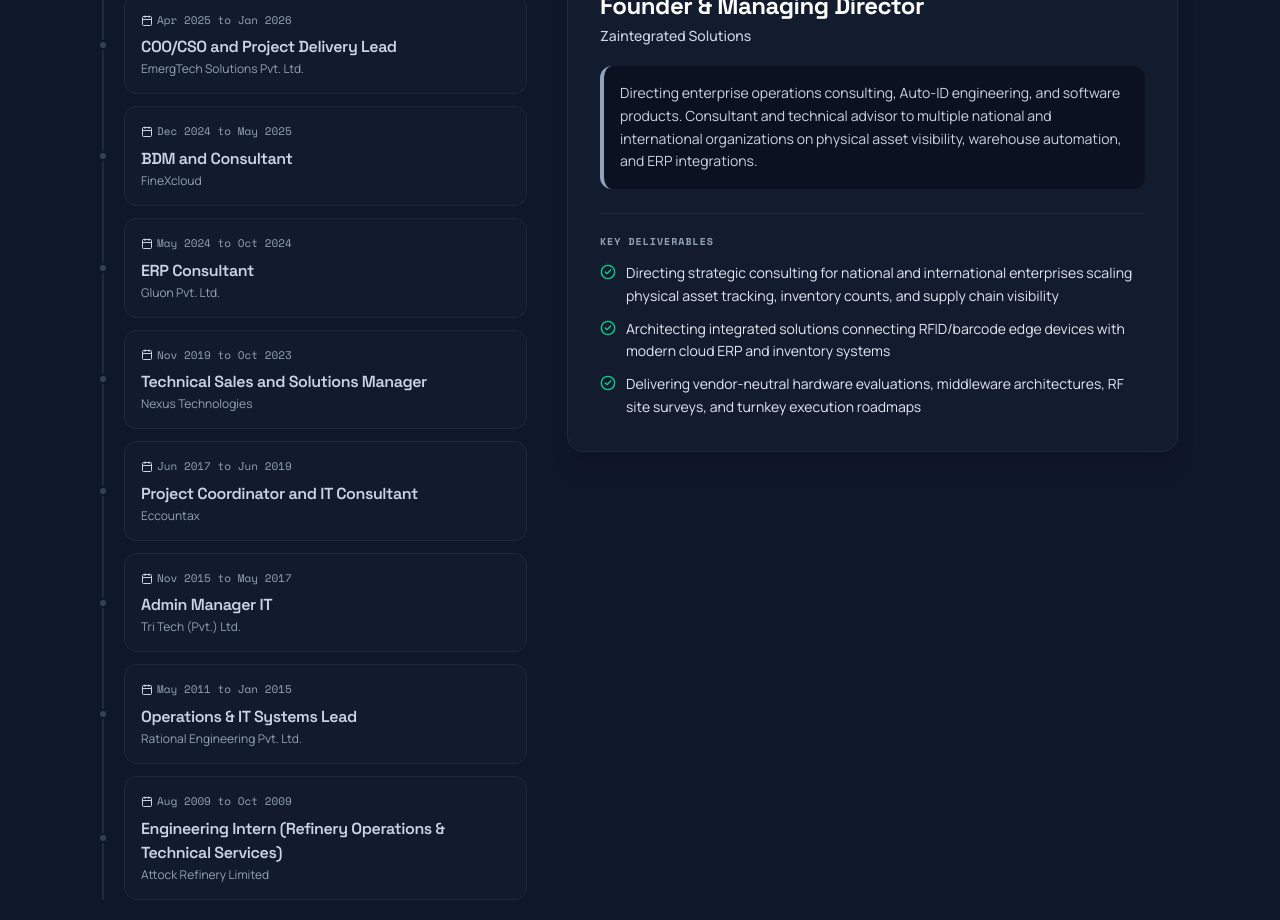
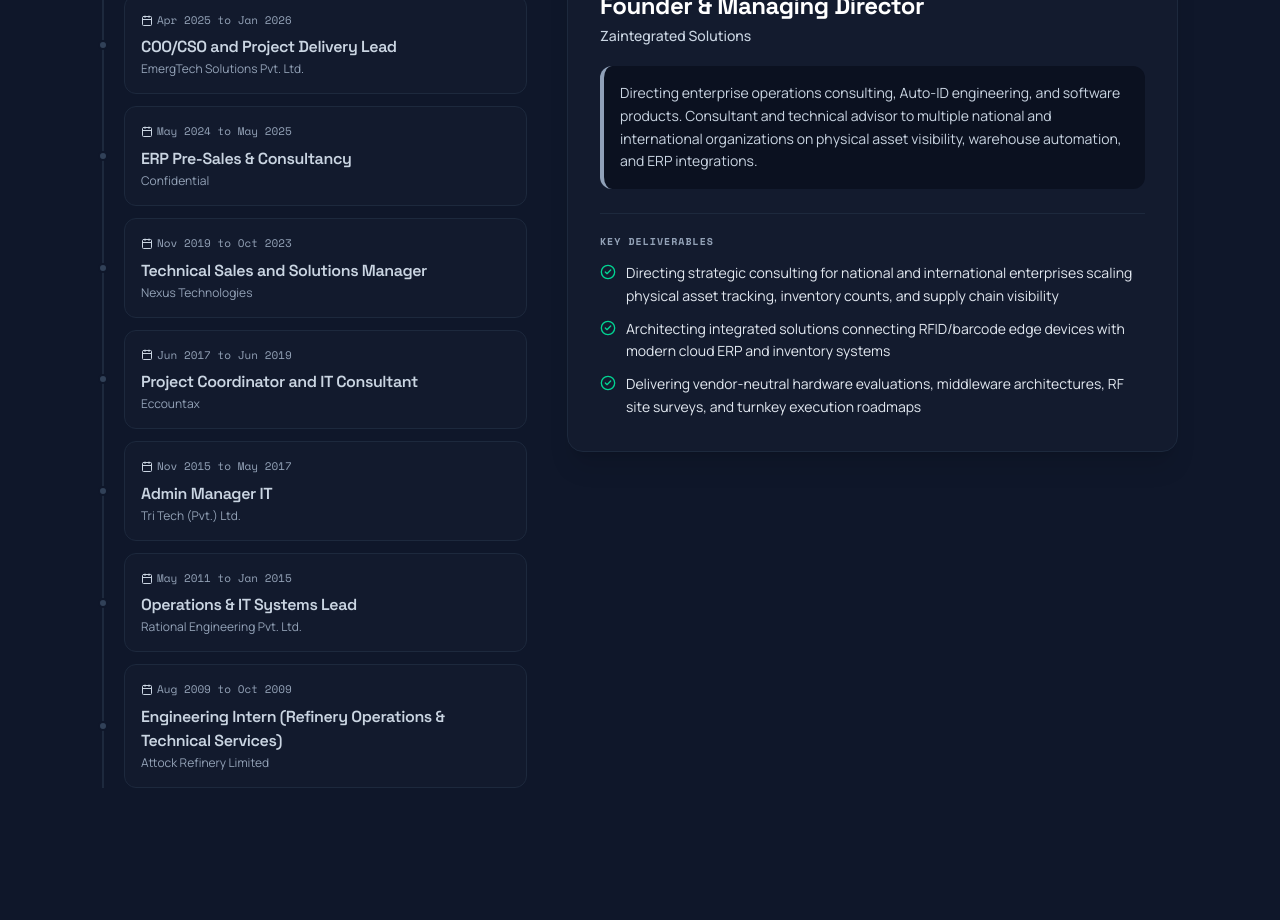
Before and after one commit to zainmabid/myportfolio, a React (Vite) app: page / in a window 1280 px wide. Shown: the part 6760-7680 px from the top of the page. Built offline with nearby package versions, Linux system fonts and the light colour scheme.

Commit message:
feat(experience): combine Gluon and FineXcloud into Confidential ERP Pre-Sales & Consultancy role

```diff
--- a/src/data/content.ts
+++ b/src/data/content.ts
@@ -853,29 +853,17 @@ export const PORTFOLIO_DATA: PortfolioData = {
       ]
     },
     {
-      id: 'finexcloud',
-      role: 'BDM and Consultant',
-      company: 'FineXcloud',
+      id: 'erp-presales-consultancy',
+      role: 'ERP Pre-Sales & Consultancy',
+      company: 'Confidential',
       city: 'Lahore, Pakistan',
-      dates: 'Dec 2024 to May 2025',
-      summary: 'Technical consultations, requirement analysis, demos and proof-of-concept setups for enterprise automation and ERP clients.',
+      dates: 'May 2024 to May 2025',
+      summary: 'Delivered end-to-end ERP consultancy, pre-sales architecture, business requirement engineering, and system integration roadmaps for enterprise automation and ERP migration clients.',
       details: [
-        'Formulated enterprise business requirements into actionable software and automation blueprints',
-        'Conducted high-impact executive demonstrations and technical scoping sessions for ERP migration prospects',
-        'Collaborated with engineering to establish API integration paths between legacy databases and cloud systems'
-      ]
-    },
-    {
-      id: 'gluon',
-      role: 'ERP Consultant',
-      company: 'Gluon Pvt. Ltd.',
-      city: 'Lahore, Pakistan',
-      dates: 'May 2024 to Oct 2024',
-      summary: 'Assessed ERP needs, deployed and integrated customised ERP solutions, trained end users and documented deployments.',
-      details: [
-        'Conducted operational gap analysis across inventory, procurement, and production accounting modules',
-        'Coordinated data migration schemas, user roles, and custom report builders for enterprise clients',
-        'Designed comprehensive SOP documentation and delivered hands-on training for management and floor teams'
+        'Spearheaded technical pre-sales, executive requirement scoping, and high-impact proof-of-concept demonstrations for ERP migration clients',
+        'Conducted operational gap analysis across inventory, procurement, supply chain, and production accounting workflows',
+        'Collaborated with engineering to architect API integration paths between legacy databases, edge devices, and cloud ERP systems',
+        'Directed data migration schemas, custom reporting engines, SOP documentation, and hands-on end-user training'
       ]
     },
     {
```
